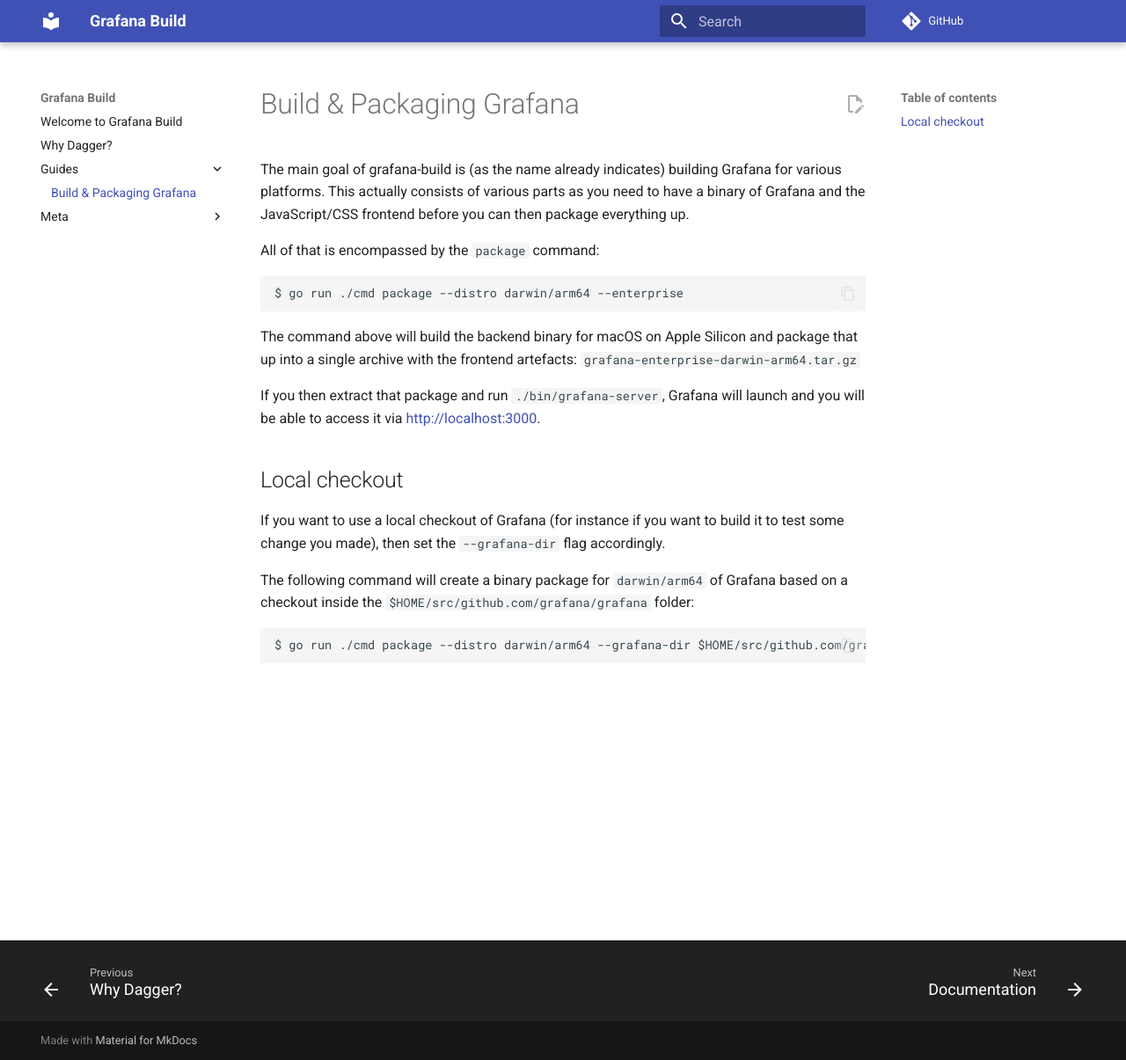
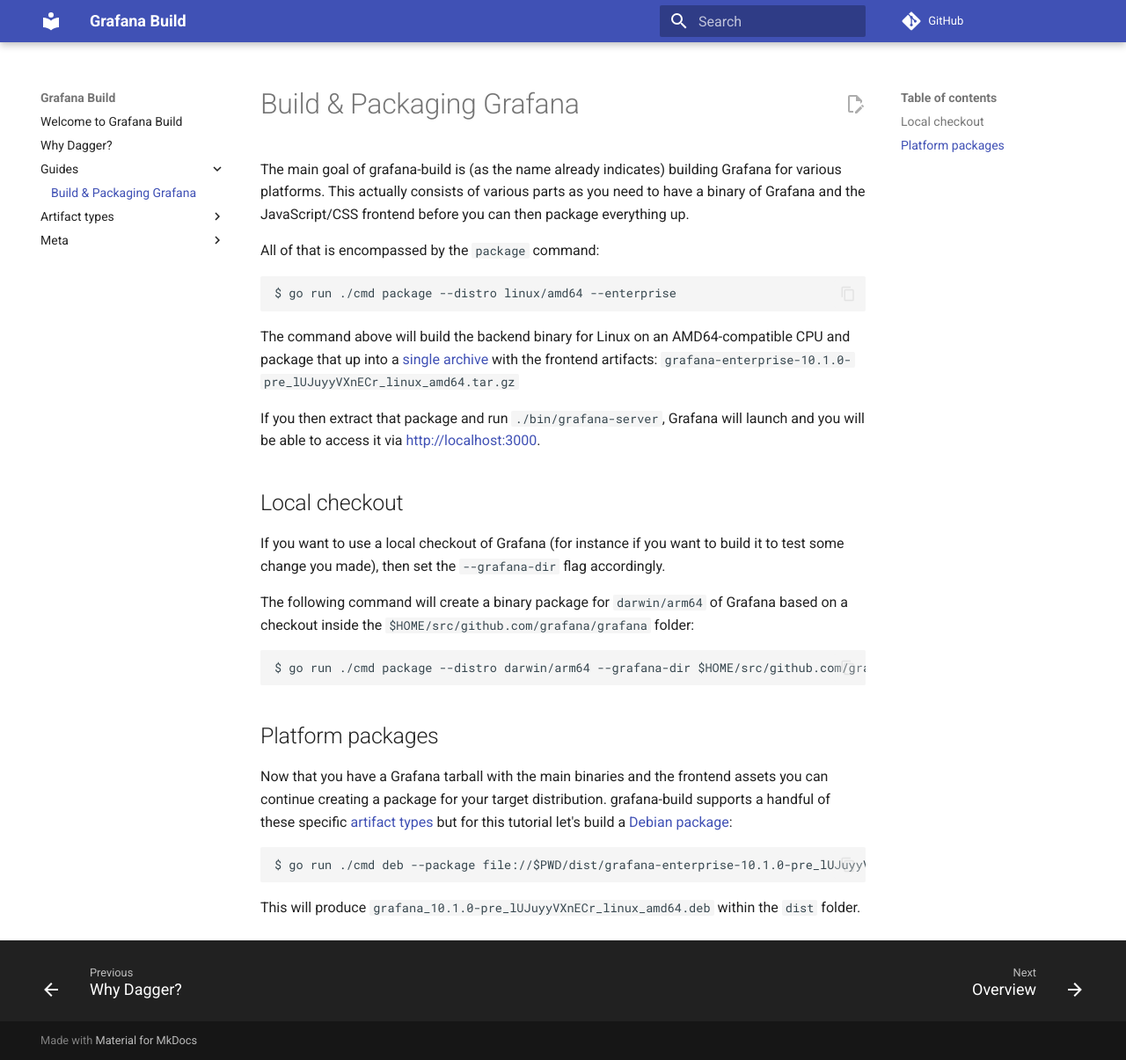
Before and after one commit to grafana/grafana-build, an MkDocs documentation site: the page built from docs/guides/building.md, in a window 1280 px wide and 1205 px high. Shown: the whole window at 88% size. Built offline with MkDocs 1.6.1 and Material for MkDocs 9.7.7, drawn with Linux system fonts in a browser that asks for light colours; comment, search, counter and statistics services are not loaded.

Commit message:
Docs: Document artifact types

````diff
--- a/docs/guides/building.md
+++ b/docs/guides/building.md
@@ -6,10 +6,10 @@ This actually consists of various parts as you need to have a binary of Grafana
 All of that is encompassed by the `package` command:
 
 ```
-$ go run ./cmd package --distro darwin/arm64 --enterprise
+$ go run ./cmd package --distro linux/amd64 --enterprise
 ```
 
-The command above will build the backend binary for macOS on Apple Silicon and package that up into a single archive with the frontend artefacts: `grafana-enterprise-darwin-arm64.tar.gz`
+The command above will build the backend binary for Linux on an AMD64-compatible CPU and package that up into a [single archive][tarball] with the frontend artifacts: `grafana-enterprise-10.1.0-pre_lUJuyyVXnECr_linux_amd64.tar.gz`
 
 If you then extract that package and run `./bin/grafana-server`, Grafana will launch and you will be able to access it via <http://localhost:3000>.
 
@@ -22,3 +22,17 @@ The following command will create a binary package for `darwin/arm64` of Grafana
 ```
 $ go run ./cmd package --distro darwin/arm64 --grafana-dir $HOME/src/github.com/grafana/grafana
 ```
+
+## Platform packages
+
+Now that you have a Grafana tarball with the main binaries and the frontend assets you can continue creating a package for your target distribution.
+grafana-build supports a handful of these specific [artifact types](../artifact-types/index.md) but for this tutorial let's build a [Debian package][deb]:
+
+```
+$ go run ./cmd deb --package file://$PWD/dist/grafana-enterprise-10.1.0-pre_lUJuyyVXnECr_linux_amd64.tar.gz
+```
+
+This will produce `grafana_10.1.0-pre_lUJuyyVXnECr_linux_amd64.deb` within the `dist` folder.
+
+[tarball]: ../artifact-types/tarball.md
+[deb]: ../artifact-types/deb.md
--- a/mkdocs.yml
+++ b/mkdocs.yml
@@ -11,6 +11,14 @@ nav:
   - "Why Dagger?": why-dagger.md
   - "Guides":
     - guides/building.md
+  - "Artifact types":
+    - "Overview": artifact-types/index.md
+    - "Tarball": artifact-types/tarball.md
+    - "RPM": artifact-types/rpm.md
+    - "Debian": artifact-types/deb.md
+    - "Windows installer": artifact-types/windows-installer.md
+    - "Docker image": artifact-types/docker-image.md
+    - "ZIP": artifact-types/zip.md
   - "Meta":
     - meta/docs.md
 repo_url: https://github.com/grafana/grafana-build
````
Also changed, not shown: docs/artifact-types/deb.md (added, +6 -0 lines), docs/artifact-types/docker-image.md (added, +9 -0 lines), docs/artifact-types/index.md (added, +8 -0 lines), docs/artifact-types/rpm.md (added, +6 -0 lines), docs/artifact-types/tarball.md (added, +7 -0 lines), docs/artifact-types/windows-installer.md (added, +10 -0 lines), docs/artifact-types/zip.md (added, +8 -0 lines), docs/index.md (+2 -0 lines).
